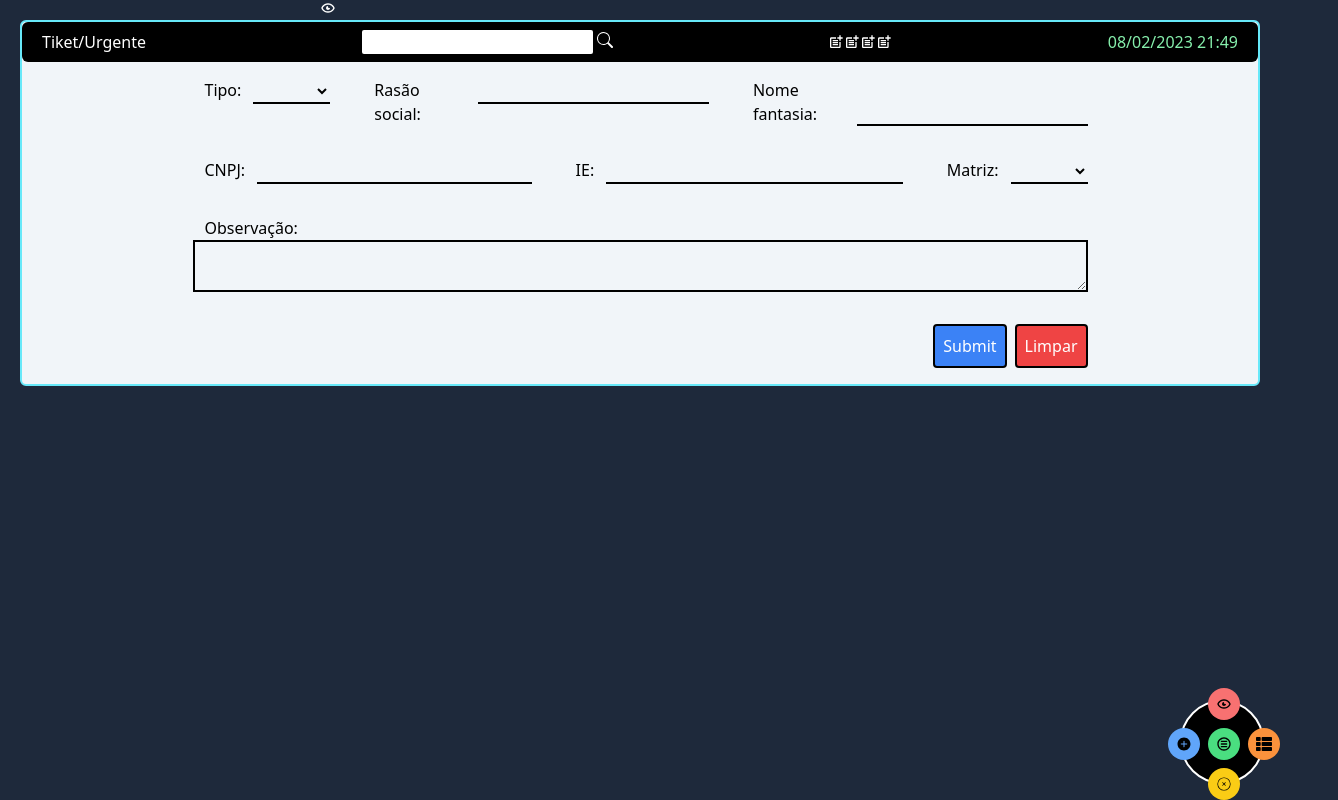
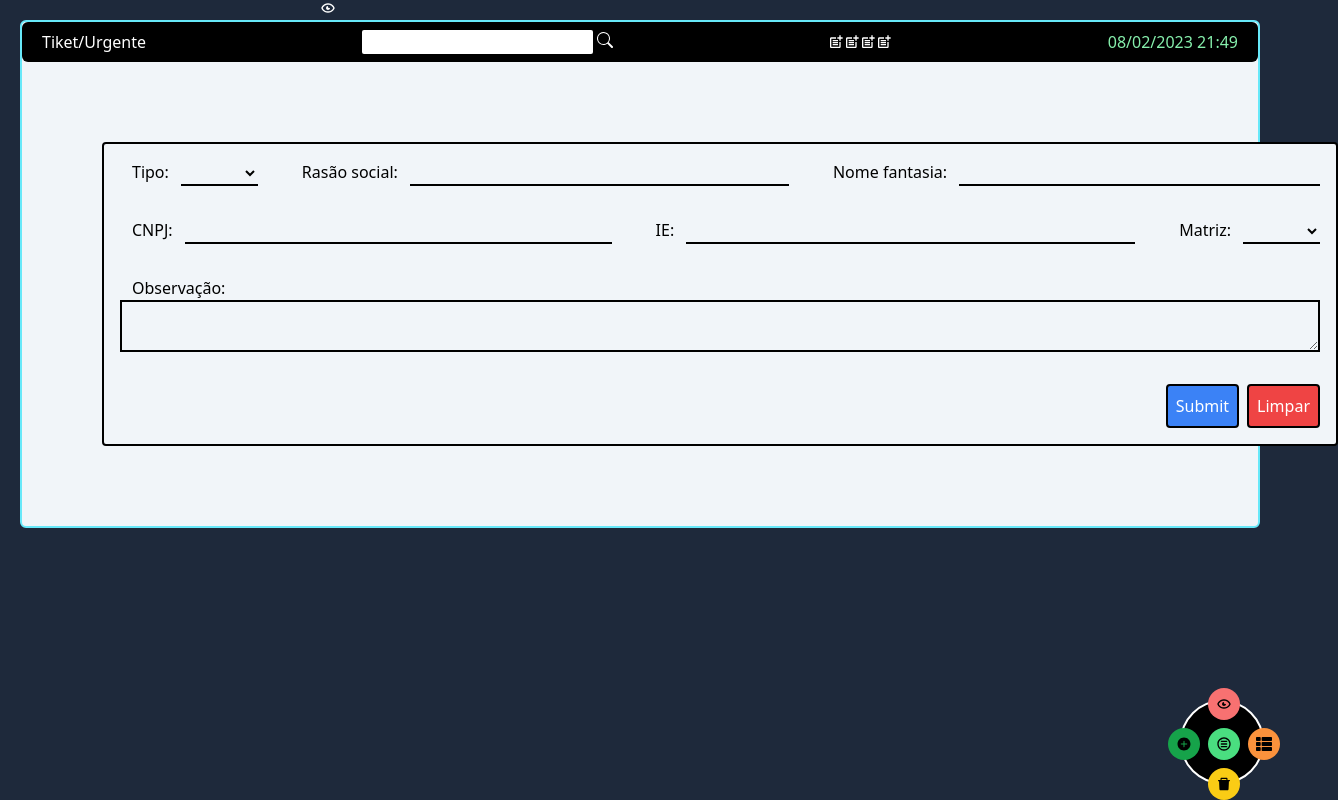
Before and after one commit to ismaelstrey/speedtiket, a React (Vite) app: page /concluidos in a window 1280 px wide. Shown: the whole page, 1338 px wide, since content can reach past the window. Built offline with nearby package versions, Linux system fonts and the light colour scheme.

Commit message:
update form modal

```diff
--- a/src/components/Menu/index.jsx
+++ b/src/components/Menu/index.jsx
@@ -2,23 +2,29 @@ import { useState } from "react";
 import {CgMenuRound} from 'react-icons/cg'
 import {IoIosAddCircle} from 'react-icons/io'
 import {BiShowAlt} from 'react-icons/bi'
-import {CiCircleRemove} from 'react-icons/ci'
+import {AiFillDelete} from 'react-icons/ai'
 import {FaThList} from 'react-icons/fa'
+import NewTiket from "../Tikets/NewTiket/NewTiket";
+
 
 const Menu = ()  =>  {
 
   const [menu, setMenu] =useState(true)
+  const [abrirForm, setAbrirForm] =useState(false)
+
+  const AbrirFormulario = () => <div className="fixed flex w-full h-screen items-center justify-center bg-opacity-30 backdrop-blur-sm inset-0"><NewTiket/></div>
 
 return(
 
 
 <div>
+  {abrirForm && <AbrirFormulario />}
    <div className="fixed bottom-10 right-10 rounded-full bg-green-400 p-2 hover:bg-green-900 cursor-pointer z-20" onClick={()=>setMenu(!menu)}><CgMenuRound/>
 </div>
      {menu &&  <div className=" bg-black fixed p-10 rounded-full  bottom-4 right-4 z-10 border-2 border-white ">
-   <span className="bg-blue-400 p-2 rounded-full fixed bottom-10 right-20 hover:border-2 hover: border-white cursor-pointer"><IoIosAddCircle/></span>
+   <span className="bg-green-600 p-2 rounded-full fixed bottom-10 right-20 hover:border-2 hover: border-white cursor-pointer" onClick={()=>setAbrirForm(!abrirForm)}><IoIosAddCircle/></span>
     <span className="bg-red-400 p-2 rounded-full fixed bottom-20 right-10 hover:border-2 hover: border-white cursor-pointer"><BiShowAlt/></span>
-   <span className="bg-yellow-400 p-2 rounded-full fixed bottom-0 right-10 hover:border-2 hover: border-white cursor-pointer"><CiCircleRemove/></span>
+   <span className="bg-yellow-400 p-2 rounded-full fixed bottom-0 right-10 hover:border-2 hover: border-white cursor-pointer"><AiFillDelete/></span>
     <span className="bg-orange-400 p-2 rounded-full fixed bottom-10 right-0 hover:border-2 hover: border-white cursor-pointer"><FaThList /></span>
     </div>}
 
--- a/src/components/Tikets/NewTiket/NewTiket.jsx
+++ b/src/components/Tikets/NewTiket/NewTiket.jsx
@@ -1,30 +1,25 @@
 import { useForm } from "react-hook-form";
-
 
 const NewTiket = () => {
 
   //declarar os métodos que serão utilizados para manipular o form
 
   const { register, handleSubmit, watch, formState: { errors }, reset } = useForm();
-
   //declarar para qual função o método handleSubmit irá enviar as informações
-
   const loginUser = data => console.log(data);
-
   return (
-
     //no onSubmit do form o método handleSubmit irá manipular as informações para o loginUser
 
     //o register recebe o nome do input, e os errors apresentam na tela os erros de validação
 
-    <form onSubmit={handleSubmit(loginUser)} className=" flex justify-center content-center items-center">
+    <form onSubmit={handleSubmit(loginUser)} className="m-20  flex w-full justify-center content-center items-center bg-slate-100 rounded  border-2 border-black">
 
-    <div className="flex flex-col w-3/4  ">
+    <div className="flex flex-col w-full ">
     <div className="flex w-full">
 
 <div className="flex w-full  p-4 content-center items-start justify-start flex-1">
   <label className="px-3 ">Tipo:</label>
-  <select className="bg-slate-100 flex  border-b-2 border-solid border-black select-none outline-none focus:outline-0 ">
+  <select {...register("tipo_empresa", { required: true })}  className="bg-slate-100 flex  border-b-2 border-solid border-black select-none outline-none focus:outline-0 ">
     <option value="fisico">Fisico</option>
     <option value="juridico" selected>Juridico</option>
     <option value="" selected></option>
@@ -47,17 +42,17 @@ const NewTiket = () => {
 <div className="flex w-full">
 <div className="flex p-4 w-full ">
   <label className="px-3">CNPJ:</label>
-  <input  {...register("name", { required: true })} className="bg-slate-100 flex flex-1  border-b-2 border-solid border-black select-none outline-none focus:outline-0 " />
+  <input  {...register("cnpj", { required: true })} className="bg-slate-100 flex flex-1  border-b-2 border-solid border-black select-none outline-none focus:outline-0 " />
   {errors.name && <span>CNPJ</span>}
 </div>
 <div className="flex p-4 w-full">
   <label className="px-3">IE:</label>
-  <input  {...register("name", { required: true })} className="bg-slate-100 flex  flex-1 border-b-2 border-solid border-black select-none outline-none focus:outline-0 " />
+  <input  {...register("ie", { required: true })} className="bg-slate-100 flex  flex-1 border-b-2 border-solid border-black select-none outline-none focus:outline-0 " />
   {errors.name && <span>IE</span>}
 </div>
 <div className="flex w-full  p-4 content-center items-start justify-start flex-1">
   <label className="px-3 ">Matriz:</label>
-  <select className="bg-slate-100 flex flex-1  border-b-2 border-solid border-black select-none outline-none focus:outline-0 ">
+  <select {...register("matriz", { required: true })}  className="bg-slate-100 flex flex-1  border-b-2 border-solid border-black select-none outline-none focus:outline-0 ">
     <option value="fisico">Fisico</option>
     <option value="juridico" selected>Juridico</option>
     <option value="" selected></option>
@@ -67,7 +62,7 @@ const NewTiket = () => {
 
 <div className="flex flex-col p-4">
 <label className="px-3">Observação:</label>
-<textarea  {...register("name", { required: true })} className="bg-slate-100 flex w-full border-2 border-solid border-black select-none outline-none focus:outline-0 h-full " />
+<textarea  {...register("observacao", { required: false })} className="bg-slate-100 flex w-full border-2 border-solid border-black select-none outline-none focus:outline-0 h-full " />
 {errors.name && <span>Nome</span>}
 </div>
 
```
